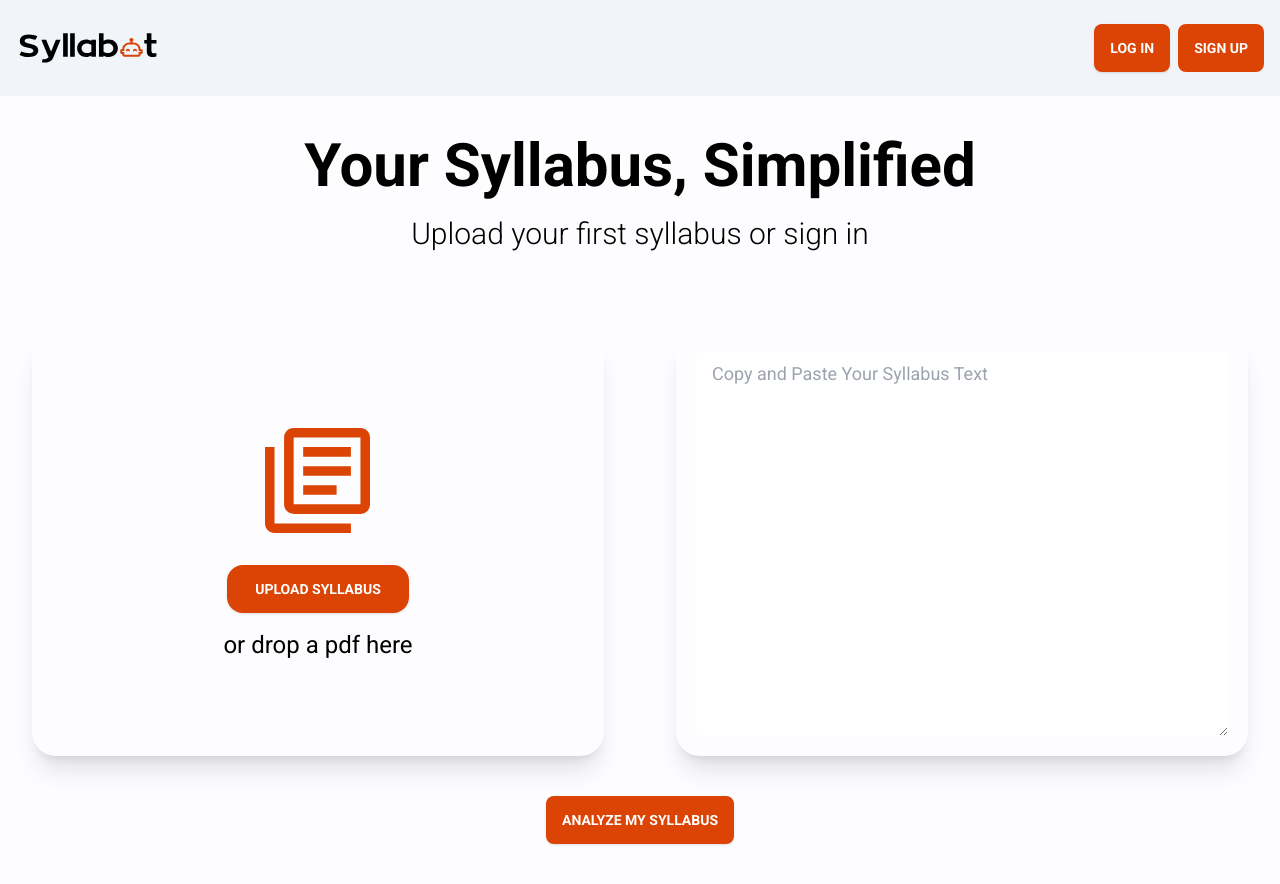
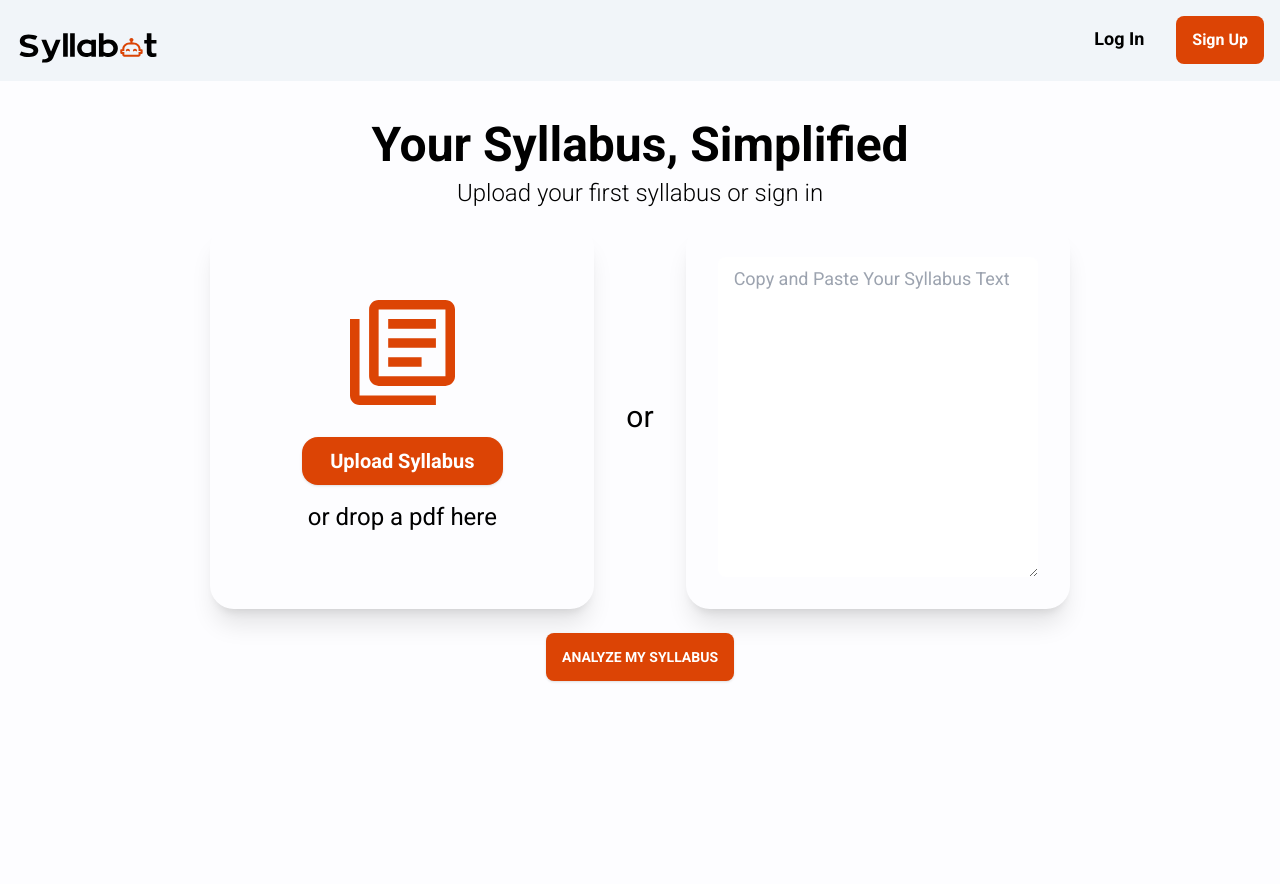
Before and after one commit to Nyumat/Syllabot, a React (Vite) app in the folder client/: page / in a window 1280 px wide. Shown: the top 884 px of the page. After the commit the page ends 800 px from the top, so only its background shows below. Built offline with nearby package versions, Linux system fonts and the light colour scheme; no server answers.

Commit message:
Home page updates
and a little os sign in button

```diff
--- a/client/src/components/FileUpload.tsx
+++ /dev/null
@@ -1,25 +0,0 @@
-import React, { useState } from "react";
-import { FileUploader } from "react-drag-drop-files";
-
-const fileTypes: string[] = ["PDF"];
-
-function DragDrop() {
-  const [file, setFile] = useState<File | null>(null); // Specify the type of 'file'
-
-  const handleChange = (file: File) => {
-    setFile(file);
-  };
-
-  return (
-    <FileUploader
-      className="min-h-full w-full bg-slate-600 rounded-xl p-5"
-      handleChange={handleChange}
-      name="file"
-      types={fileTypes}
-      multiple={false}
-      label="Upload Syllabus or Drop a PDF here"
-    />
-  );
-}
-
-export default DragDrop;
--- a/client/src/components/ImageUploader.tsx
+++ b/client/src/components/ImageUploader.tsx
@@ -17,7 +17,7 @@ export default function ImageUploader() {
         <input {...getInputProps()} />
         <img src="/doc-icon.svg" />
         <button
-          className="btn btn-primary bg-primary-orange min-w-min cursor-pointer text-white hover:bg-white hover:text-primary-orange shadow border-none mt-8 rounded-2xl pr-7 pl-7"
+          className="btn btn-primary normal-case bg-primary-orange min-w-min cursor-pointer text-white hover:bg-white hover:text-primary-orange shadow border-none mt-8 rounded-2xl pr-7 pl-7 text-xl"
           type="button"
           onClick={open}
         >
--- a/client/src/components/modals/SignIn.tsx
+++ b/client/src/components/modals/SignIn.tsx
@@ -23,7 +23,7 @@ export function SignIn() {
   return (
     <>
       <button
-        className="btn btn-primary bg-primary-orange min-w-min cursor-pointer border-none shadow m-2 text-white hover:bg-white hover:text-primary-orange"
+        className="min-w-min cursor-pointer border-none m-2 mr-8 hover:text-primary-orange text-lg font-bold"
         onClick={(e) => handleClicked(e)}
       >
         Log In
@@ -53,10 +53,10 @@ export function SignUp() {
   return (
     <>
       <button
-        className="btn btn-primary bg-primary-orange min-w-min cursor-pointer text-white border-none hover:bg-white hover:text-primary-orange"
+        className="btn btn-primary bg-primary-orange min-w-min cursor-pointer text-white border-none hover:bg-white hover:text-primary-orange text-base normal-case"
         onClick={(e) => handleClicked(e)}
       >
-        Sign up
+        Sign Up
       </button>
     </>
   );
--- a/client/src/pages/Home.tsx
+++ b/client/src/pages/Home.tsx
@@ -6,20 +6,21 @@ export default function Home() {
     <>
       <NavBar />
       <div className="container mx-auto pb-9">
-        <h1 className="text-6xl font-bold text-center mt-10">
+        <h1 className="text-5xl font-bold text-center mt-10">
           Your Syllabus, Simplified
         </h1>
-        <h3 className="text-3xl text-center font-light mt-5">
+        <h3 className="text-2xl text-center font-light mt-2">
           Upload your first syllabus or <a href="#">sign in</a>
         </h3>
 
-        <div className="grid grid-cols-1 md:grid-cols-2 gap-2 mt-12">
-          <div className="flex justify-center items-center m-8 shadow-xl rounded-3xl">
+        <div className="flex flex-col md:flex-row items-center justify-center mt-0">
+          <div className="flex justify-center items-center m-4 p-8 md:w-96 md:h-96 shadow-xl rounded-3xl">
             <ImageUploader />
           </div>
-          <div className="flex justify-center items-center m-8 shadow-xl rounded-3xl p-5">
+          <div className="mx-4 text-3xl font-normal">or</div>
+          <div className="flex justify-center items-center m-4 p-8 md:w-96 md:h-96 shadow-xl rounded-3xl">
             <textarea
-              className="textarea w-full h-96 bg-white border-0 text-lg focus:outline-none"
+              className="textarea w-full h-full bg-white border-0 text-lg focus:outline-none"
               placeholder="Copy and Paste Your Syllabus Text"
             ></textarea>
           </div>
```
